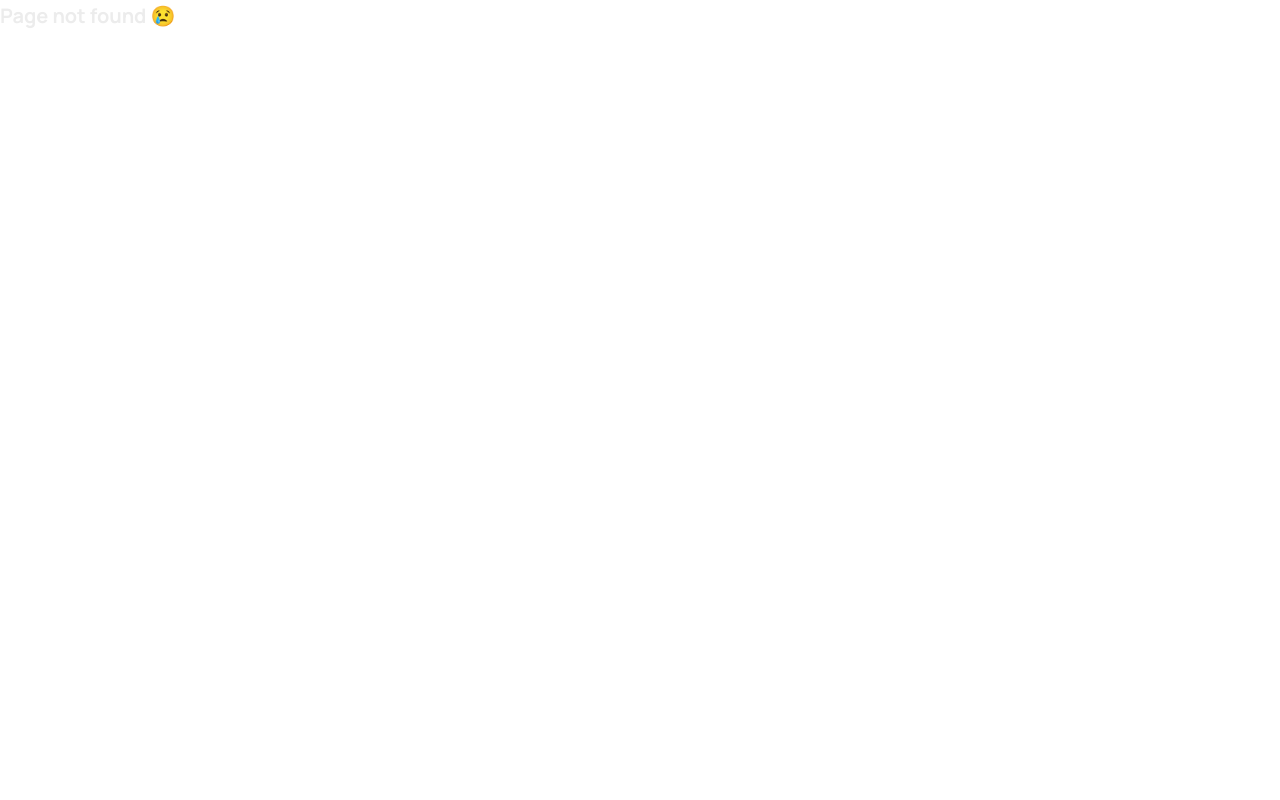
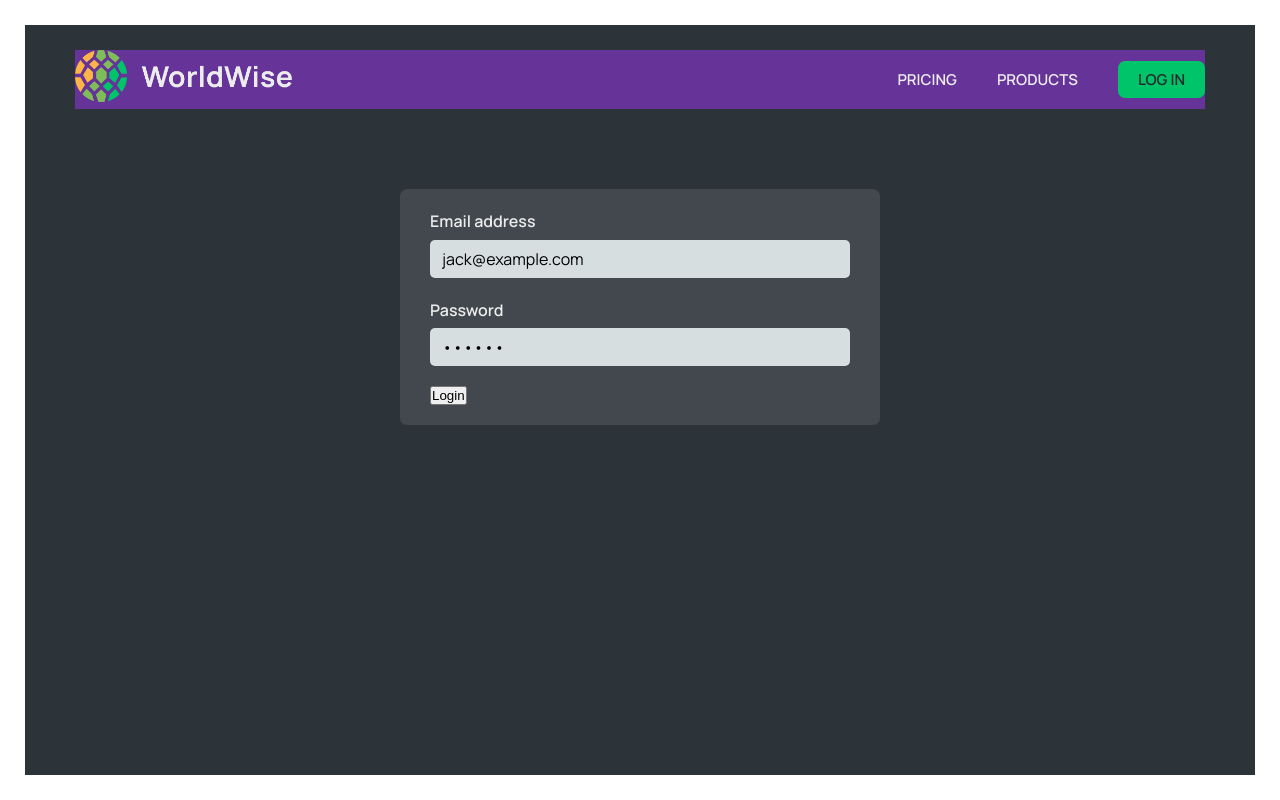
Before and after one commit to ernestkris6/world-wise, a React (Vite) app: page /login in a window 1280 px wide. Before the commit this address had no page. Built offline with nearby package versions, Linux system fonts and the light colour scheme.

Commit message:
finishing the layout

```diff
--- a/src/App.jsx
+++ b/src/App.jsx
@@ -4,6 +4,7 @@ import Pricing from "./Pages/Pricing"
 import Product from "./Pages/Product"
 import PageNotFound from "./Pages/PageNotFound"
 import AppLayout from "./Components/AppLayout"
+import Login from "./Pages/Login"
 
 
 
@@ -19,8 +20,9 @@ export default function App() {
         <Route path="/" element={<HomePage />} />
         <Route path="/product" element={<Product />}/>
         <Route path="/pricing" element={<Pricing />}/>
+        <Route path="/app" element={<AppLayout/>} />
+        <Route path="/login" element={<Login />} />
         <Route path="*" element={<PageNotFound />} />
-        <Route path="/app" element={<AppLayout/>} />
       </Routes>
     </BrowserRouter>
     </div>
--- /dev/null
+++ b/src/Components/Logo.jsx
@@ -0,0 +1,11 @@
+import styles from "./Logo.module.css";
+import logo from '../assets/logo.png'
+import { Link } from "react-router-dom";
+
+function Logo() {
+  return <Link to='/'>
+        <img src={logo} alt="WorldWise logo" className={styles.logo} />
+  </Link>;
+}
+
+export default Logo;
--- /dev/null
+++ b/src/Components/Logo.module.css
@@ -0,0 +1,3 @@
+.logo {
+    height: 5.2rem;
+  }
--- a/src/Components/PageNav.jsx
+++ b/src/Components/PageNav.jsx
@@ -1,20 +1,22 @@
 import { NavLink } from "react-router-dom";
 
 import styles from './PageNav.module.css';
+import Logo from "./Logo";
 
 export default function PageNav() {
   return (
     <nav className={styles.nav}>
+      <Logo />
       <ul>
-        <li>
-          <NavLink to="/">Home</NavLink>
-        </li>
         <li>
           <NavLink to="/pricing">Pricing</NavLink>
         </li>
         <li>
           <NavLink to="/product">Products</NavLink>
         </li>
+        <li>
+          <NavLink to="/login" className={styles.ctaLink}>LOG IN</NavLink>
+        </li>
       </ul>
     </nav>
   )
--- a/src/Components/PageNav.module.css
+++ b/src/Components/PageNav.module.css
@@ -1,9 +1,35 @@
-.nav{
-    background-color: red;
-}
+.nav {
+    display: flex;
+    align-items: center;
+    justify-content: space-between;
 
-ul{
-    justify-content: space-between;
+  }
+
+  .nav ul {
     list-style: none;
     display: flex;
-}
+    align-items: center;
+    gap: 4rem;
+  }
+
+  .nav a:link,
+  .nav a:visited {
+    text-decoration: none;
+    color: var(--color-light--2);
+    text-transform: uppercase;
+    font-size: 1.5rem;
+    font-weight: 600;
+  }
+
+  /* CSS Modules feature */
+  .nav a:global(.active) {
+    color: var(--color-brand--2);
+  }
+
+  a.ctaLink:link,
+  a.ctaLink:visited {
+    background-color: var(--color-brand--2);
+    color: var(--color-dark--0);
+    padding: 0.8rem 2rem;
+    border-radius: 7px;
+  }
--- a/src/Pages/HomePage.jsx
+++ b/src/Pages/HomePage.jsx
@@ -1,8 +1,11 @@
+import { Link } from "react-router-dom";
+import PageNav from "../Components/PageNav";
 import styles from "./Homepage.module.css";
 
 export default function Homepage() {
   return (
     <main className={styles.homepage}>
+      <PageNav />
       <section>
         <h1>
           You travel the world.
@@ -14,6 +17,7 @@ export default function Homepage() {
           of. Never forget your wonderful experiences, and show your friends how
           you have wandered the world.
         </h2>
+        <Link to="/app" className="cta">START TRACKING NOW</Link>
       </section>
     </main>
   );
--- a/src/Pages/Login.jsx
+++ b/src/Pages/Login.jsx
@@ -1,5 +1,6 @@
 import { useState } from "react";
 import styles from "./Login.module.css";
+import PageNav from "../Components/PageNav";
 
 export default function Login() {
   // PRE-FILL FOR DEV PURPOSES
@@ -8,6 +9,7 @@ export default function Login() {
 
   return (
     <main className={styles.login}>
+      <PageNav />
       <form className={styles.form}>
         <div className={styles.row}>
           <label htmlFor="email">Email address</label>
--- a/src/Pages/Pricing.jsx
+++ b/src/Pages/Pricing.jsx
@@ -1,9 +1,11 @@
 // Uses the same styles as Product
+import PageNav from "../Components/PageNav";
 import styles from "./Product.module.css";
 
 export default function Product() {
   return (
     <main className={styles.product}>
+      <PageNav />
       <section>
         <div>
           <h2>
--- a/src/Pages/Product.jsx
+++ b/src/Pages/Product.jsx
@@ -1,8 +1,10 @@
+import PageNav from "../Components/PageNav";
 import styles from "./Product.module.css";
 
 export default function Product() {
   return (
     <main className={styles.product}>
+      <PageNav />
       <section>
         <img
           src="img-1.jpg"
```
Also changed, not shown: src/assets/logo.png (renamed from public/logo (1).png).
